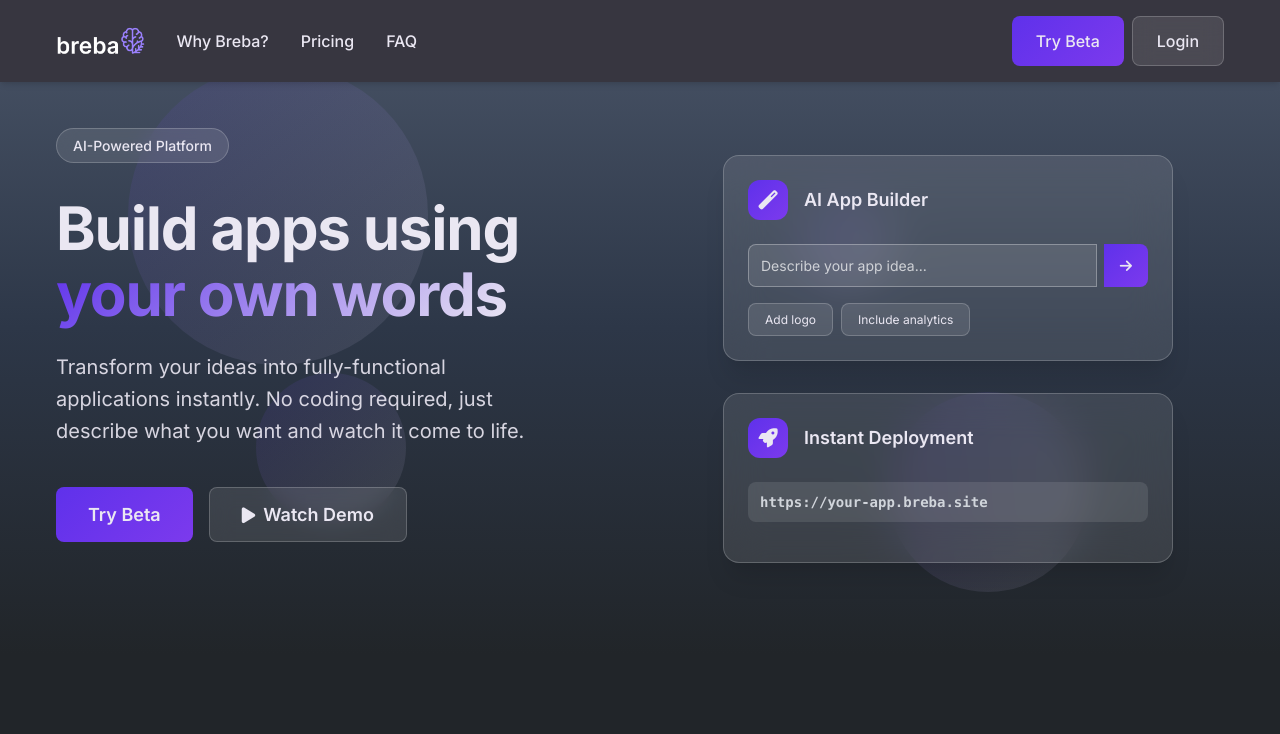
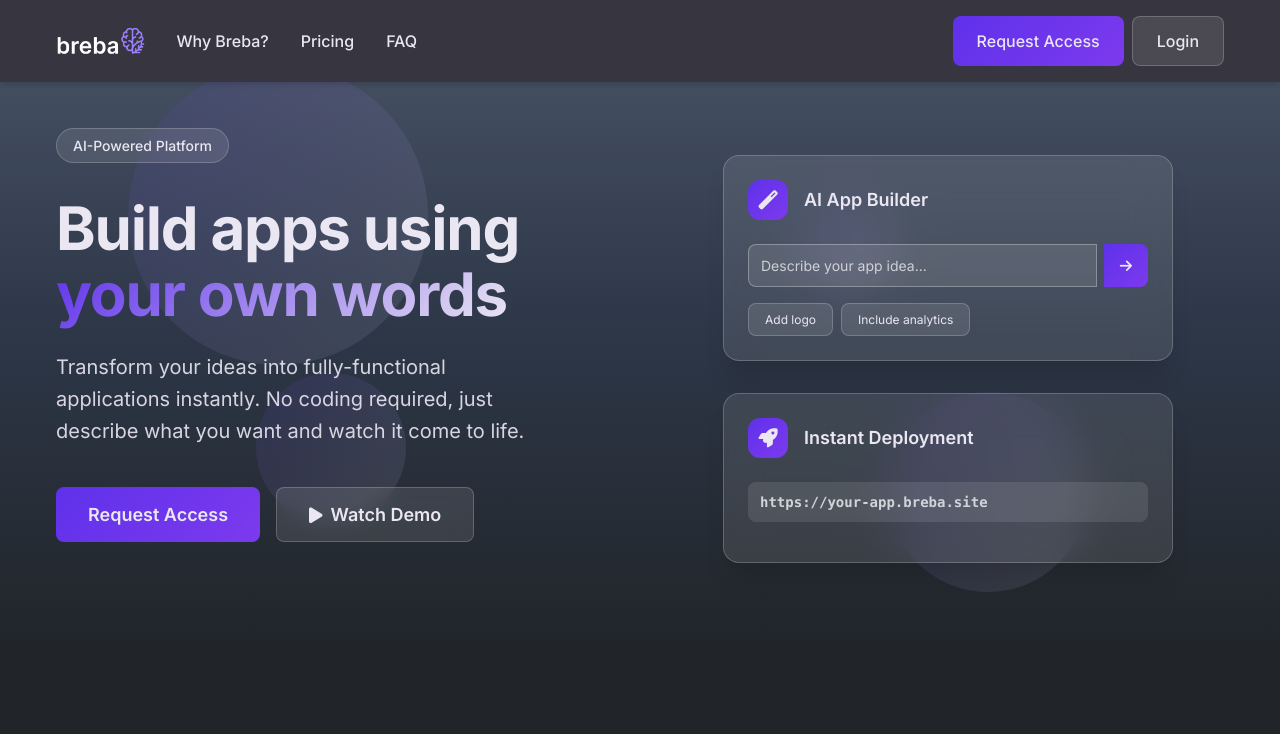
Before and after one commit to mhbrk/disc-site, a FastAPI app: page / in a window 1280 px wide. Shown: the top 734 px of the page. Run offline with FastAPI, Linux system fonts and the light colour scheme; parts of the project's set-up code (start-up, migrations or seed data) failed here and were passed over.

Commit message:
change try beta to Request Access

```diff
--- a/breba_app/public/home_analytics.js
+++ b/breba_app/public/home_analytics.js
@@ -27,7 +27,7 @@ const labelFor = (el) =>
 // If you didn't keep it global, we’ll reconstruct a minimal version.
 let lastWaitlistTrigger = window.lastWaitlistTrigger || null;
 
-// 1) track clicks on any "Try Beta" opener
+// 1) track clicks on any "Request Access" opener
 document.querySelectorAll(".join-waitlist-btn").forEach((btn) => {
     if (btn.dataset.gaBound) return; // avoid double binding
     btn.dataset.gaBound = "1";
@@ -156,7 +156,7 @@ if (demoBtn) {
             button_area: 'hero',
             button_url: demoBtn.href
         });
-        // Mark session with a flag so we know this user watched demo before Try Beta
+        // Mark session with a flag so we know this user watched demo before Request Access
         sessionStorage.setItem('watched_demo', '1');
     }, {capture: true});
 }
--- a/breba_app/templates/home.html
+++ b/breba_app/templates/home.html
@@ -156,7 +156,7 @@
 
             <!-- Right actions: stack on mobile, inline on desktop -->
             <div class="d-grid gap-2 d-md-inline-flex">
-                <button class="btn btn-primary join-waitlist-btn">Try Beta</button>
+                <button class="btn btn-primary join-waitlist-btn">Request Access</button>
                 <a id="loginLink" href="/login" class="btn btn-outline-breba">Login</a>
             </div>
         </div>
@@ -192,7 +192,7 @@
                 required, just describe what you want and watch it come to life.</p>
             <div class="hero-actions">
                 <button class="btn-primary btn-large join-waitlist-btn">
-                    <span>Try Beta</span>
+                    <span>Request Access</span>
                 </button>
                 <a href="#"
                    class="btn-secondary btn-large"
@@ -414,7 +414,7 @@
                 </ul>
                 <div class="d-flex justify-content-center">
                     <button class="btn btn-primary join-waitlist-btn">
-                        Try Beta
+                        Request Access
                     </button>
                 </div>
             </div>
@@ -527,7 +527,7 @@
     <div class="modal-dialog modal-dialog-centered modal-lg">
         <div class="modal-content">
             <div class="modal-header">
-                <h5 class="modal-title" id="waitlistModalLabel">Try Beta</h5>
+                <h5 class="modal-title" id="waitlistModalLabel">Request Access</h5>
                 <button type="button" class="btn-close" data-bs-dismiss="modal" aria-label="Close"></button>
             </div>
             <div id="formAlert" class="alert d-none" role="alert"></div>
```
